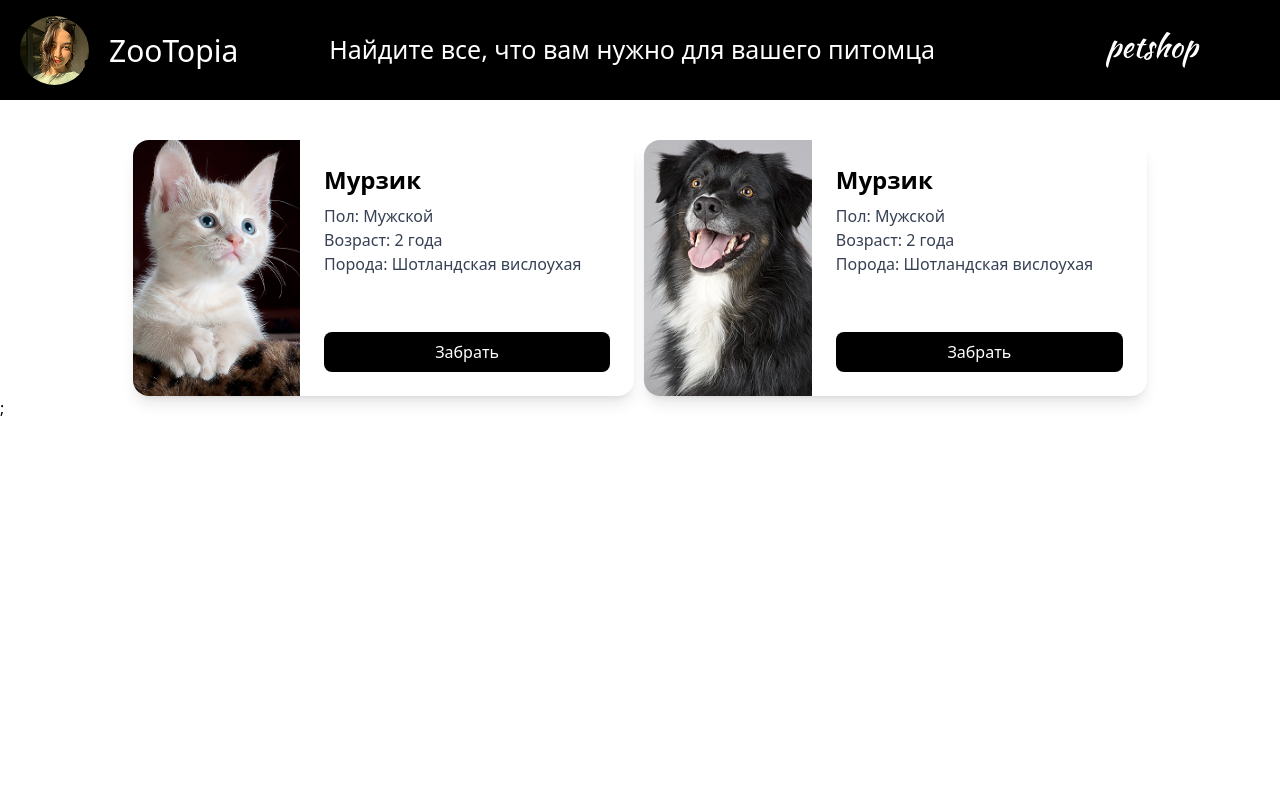
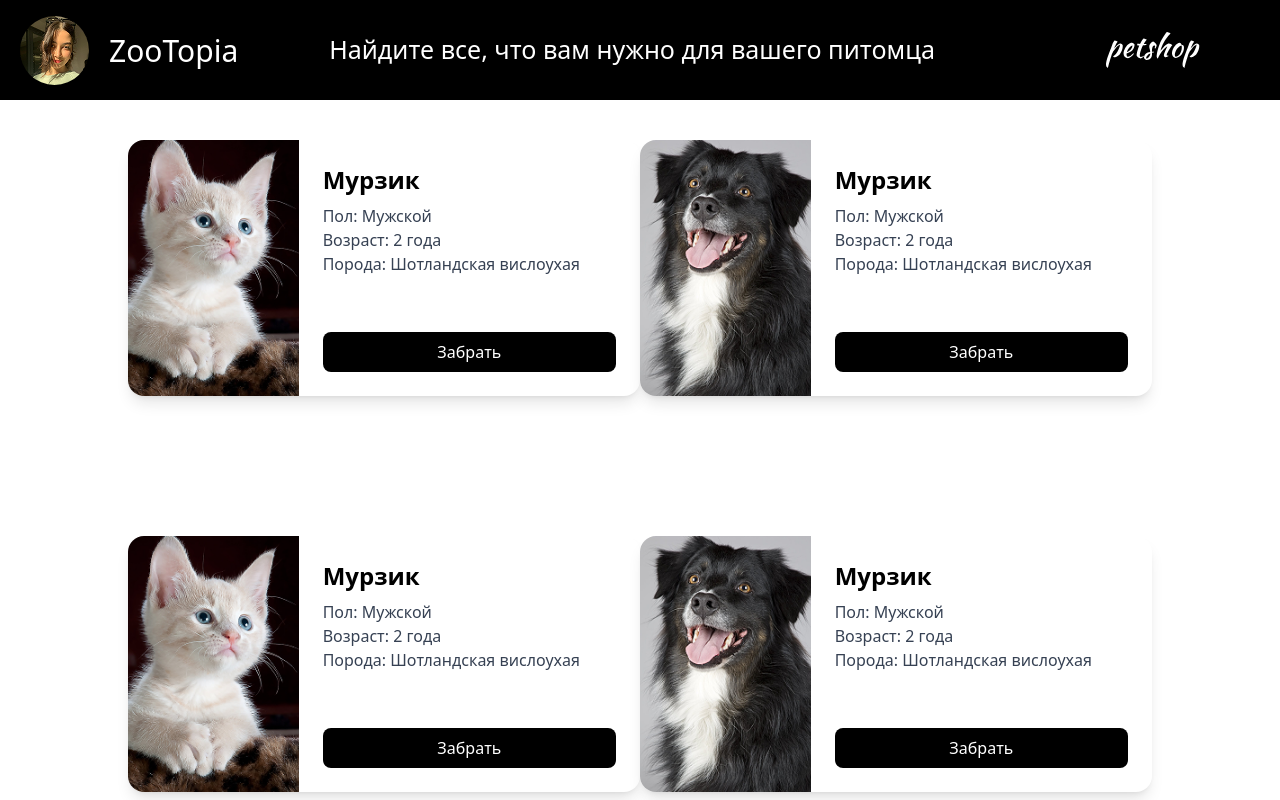
Before and after one commit to abjukm/animalsShop, a React (Vite) app: page /cats in a window 1280 px wide. Shown: the top 800 px of the page. Built offline with nearby package versions, Linux system fonts and the light colour scheme.

Commit message:
my work with react-router-dom

```diff
--- a/src/components/Header.jsx
+++ b/src/components/Header.jsx
@@ -13,9 +13,9 @@ function Header() {
     <>
       <div className="bg-black w-full fixed top-0 left-0 z-20 h-25 flex items-center">
         <div className="w-full flex justify-between items-center ml-[20px]">
-          <div className="flex items-center justify-between cursor-pointer">
+          <div className="flex items-center justify-between">
             <img
-              className="rounded-[50%] overflow-hidden transition-transform transform hover:scale-120"
+              className="rounded-[50%] overflow-hidden transition-transform transform hover:scale-120 cursor-pointer"
               src={logo}
               alt=""
               onClick={() => handleCardClick("/registr")}
--- a/src/components/Main.jsx
+++ b/src/components/Main.jsx
@@ -3,7 +3,12 @@ import { useNavigate } from "react-router-dom";
 import Photo from "../assets/img/Intro.jpg";
 import fotodog from "../assets/img/fotodog.png";
 
-const Main = () => {
+function Main() {
+  const navigate = useNavigate();
+
+  const handleCardClick = (path) => {
+    navigate(path);
+  };
   return (
     <>
       <main className="w-full ">
@@ -17,7 +22,10 @@ const Main = () => {
                   Получить скидку{" "}
                 </p>
               </div>
-              <button className="text-3xl font-bold mt-10 text-white bg-black rounded-3xl h-15 w-50 transition-transform transform hover:scale-105 hover:bg-gray-800 cursor-pointer">
+              <button
+                className="text-3xl font-bold mt-10 text-white bg-black rounded-3xl h-15 w-50 transition-transform transform hover:scale-105 hover:bg-gray-800 cursor-pointer"
+                onClick={() => handleCardClick("/join")}
+              >
                 Join
               </button>
             </div>
@@ -73,6 +81,6 @@ const Main = () => {
       </main>
     </>
   );
-};
+}
 
 export default Main;
--- a/src/components/MembershipPlans.jsx
+++ b/src/components/MembershipPlans.jsx
@@ -1,65 +1,74 @@
-import React from 'react'
+import React from "react";
+import Header from "./Header";
 
-const plans = [ {
-    title: 'Basic Membership (Free)',
+const plans = [
+  {
+    title: "Basic Membership (Free)",
     features: [
-      'Welcome package with coupons or samples',
-      'Access to member-only sales and promotions',
-      'Monthly newsletter with pet care tips and exclusive offers',
+      "Welcome package with coupons or samples",
+      "Access to member-only sales and promotions",
+      "Monthly newsletter with pet care tips and exclusive offers",
     ],
-    price: 'Free',
+    price: "Free",
   },
   {
-    title: 'Silver Membership',
+    title: "Silver Membership",
     features: [
-      'All Basic Membership benefits',
-      '5% discount on all purchases',
-      'Free birthday gift for the pet',
-      'Early access to new products',
+      "All Basic Membership benefits",
+      "5% discount on all purchases",
+      "Free birthday gift for the pet",
+      "Early access to new products",
     ],
-    price: '$50/year',
+    price: "$50/year",
   },
   {
-    title: 'Gold Membership',
+    title: "Gold Membership",
     features: [
-      'All Silver Membership benefits',
-      '10% discount on all purchases',
-      'Free grooming service twice a year',
-      'Invitations to VIP events and workshops',
-      'Priority service for grooming appointments',
+      "All Silver Membership benefits",
+      "10% discount on all purchases",
+      "Free grooming service twice a year",
+      "Invitations to VIP events and workshops",
+      "Priority service for grooming appointments",
     ],
-    price: '$100/year',
+    price: "$100/year",
   },
   {
-    title: 'Platinum Membership',
+    title: "Platinum Membership",
     features: [
-      'All Gold Membership benefits',
-      '15% discount on all purchases',
-      'Free monthly pet health checkup',
-      'Personalized pet care consultation',
-      'Free delivery service for all orders',
+      "All Gold Membership benefits",
+      "15% discount on all purchases",
+      "Free monthly pet health checkup",
+      "Personalized pet care consultation",
+      "Free delivery service for all orders",
     ],
-    price: '$200/year',
+    price: "$200/year",
   },
-]
-
+];
 
 const MembershipPlans = () => {
   return (
-    <div className='min-h-screen py-12 px-4'>
-      <h1 className='text-3xl font-bold text-center mb-10 '>Become a member; Get a discount</h1>
-      <div className='grid gap-6 md:grid-cols-2 lg:grid-cols-4 max-w-6xl mx-auto'>
-        {plans.map((plan,index) => (
-            <div key={index} className='border rounded-lg p-6 shadow-sm hover:shadow-md transition'>
-                <h2 className='text-xl font-semibold mb-4'>{plan.tittle}</h2>
-                <ul className='mb-4 space-y-2 text-sm'>
-                    {plan.features.map((feature, i) => (
-                        <li key={i}>{feature}</li>
-                    ))}
-                </ul>
-                <div className='text-center font-bold text-lg'>{plan.price}</div>
+    <div className="mt-35 w-full">
+      <Header />{" "}
+      <div className="min-h-screen py-12 px-4">
+        <h1 className="text-3xl font-bold text-center mb-10">
+          Become a member; Get a discount
+        </h1>
+        <div className="grid gap-6 md:grid-cols-2 lg:grid-cols-4 max-w-6xl mx-auto">
+          {plans.map((plan, index) => (
+            <div
+              key={index}
+              className="border rounded-lg p-6 shadow-sm hover:shadow-md transition"
+            >
+              <h2 className="text-xl font-semibold mb-4">{plan.tittle}</h2>
+              <ul className="mb-4 space-y-2 text-sm">
+                {plan.features.map((feature, i) => (
+                  <li key={i}>{feature}</li>
+                ))}
+              </ul>
+              <div className="text-center font-bold text-lg">{plan.price}</div>
             </div>
-        ))}
+          ))}
+        </div>
       </div>
     </div>
   );
--- a/src/components/Registr/Section.jsx
+++ b/src/components/Registr/Section.jsx
@@ -91,7 +91,7 @@ const Section = () => {
                 </div>
               </div>
               <div>
-                <button className="bg-black text-white font-bold py-3 px-6 rounded-full text-base flex items-center gap-2 hover:bg-gray-800 transition">
+                <button className="bg-black text-white font-bold py-3 px-6 rounded-full text-base flex items-center gap-2 hover:bg-gray-800 transition cursor-pointer">
                   LogOut
                   <span className="w-5 h-5">&#10132;</span>
                 </button>
--- a/src/helpers/AnimalsCard.jsx
+++ b/src/helpers/AnimalsCard.jsx
@@ -2,7 +2,7 @@ import React from "react";
 
 const AnimalsCard = ({ image, name, age, gender, breed }) => {
   return (
-    <div className="flex max-w-2xl rounded-2xl shadow-lg overflow-hidden bg-white">
+    <div className="flex w-2xl rounded-2xl shadow-lg overflow-hidden bg-white">
       <img src={image} alt={name} className="w-1/3 object-cover h-64" />
       <div className="w-2/3 p-6 flex flex-col justify-between">
         <div>
--- a/src/helpers/Navigation.jsx
+++ b/src/helpers/Navigation.jsx
@@ -5,8 +5,8 @@ import Birds from "../pages/Birds";
 import Fishes from "../pages/Fishes";
 import Intro from "../components/Intro";
 import Section from "../components/Registr/Section";
-
 import React from "react";
+import MembershipPlans from "../components/MembershipPlans";
 
 export const Navigation = () => {
   return (
@@ -19,9 +19,9 @@ export const Navigation = () => {
           <Route path="/birds" element={<Birds />} />
           <Route path="/fishes" element={<Fishes />} />
           <Route path="/registr" element={<Section />} />
+          <Route path="/join" element={<MembershipPlans />} />
         </Routes>
       </Router>
-      ;
     </>
   );
 };
--- a/src/pages/Birds.jsx
+++ b/src/pages/Birds.jsx
@@ -1,12 +1,13 @@
 import React from "react";
 import Header from "../components/Header";
-import AnimalsCard from "./helpers/AnimalsCard";
+import AnimalsCard from "../helpers/AnimalsCard";
 
 const Birds = () => {
   return (
     <>
       <Header />
-      <div className="mt-10 w-[80%] ml-[10%] flex flex-wrap justify-around gap-y-10">
+
+      <div className="mt-35 w-[80%] ml-[10%] flex justify-around">
         <AnimalsCard
           image={""}
           name="Аурио"
@@ -21,6 +22,8 @@ const Birds = () => {
           age="2 года"
           breed="Синица лазоревка"
         />
+      </div>
+      <div className="mt-35 w-[80%] ml-[10%] flex justify-around">
         <AnimalsCard
           image={""}
           name="Зико"
@@ -35,6 +38,9 @@ const Birds = () => {
           age="1.5 года"
           breed="Корелла"
         />
+      </div>
+
+      <div className="mt-35 w-[80%] ml-[10%] flex justify-around">
         <AnimalsCard
           image={""}
           name="Рио"
--- a/src/pages/Cats.jsx
+++ b/src/pages/Cats.jsx
@@ -24,6 +24,38 @@ function Cats() {
           breed="Шотландская вислоухая"
         />
       </div>
+      <div className="mt-35 w-[80%] ml-[10%] flex justify-around">
+        <AnimalsCard
+          image={cat}
+          name="Мурзик"
+          gender="Мужской"
+          age="2 года"
+          breed="Шотландская вислоухая"
+        />
+        <AnimalsCard
+          image={dog}
+          name="Мурзик"
+          gender="Мужской"
+          age="2 года"
+          breed="Шотландская вислоухая"
+        />
+      </div>
+      <div className="mt-35 w-[80%] ml-[10%] flex justify-around">
+        <AnimalsCard
+          image={cat}
+          name="Мурзик"
+          gender="Мужской"
+          age="2 года"
+          breed="Шотландская вислоухая"
+        />
+        <AnimalsCard
+          image={dog}
+          name="Мурзик"
+          gender="Мужской"
+          age="2 года"
+          breed="Шотландская вислоухая"
+        />
+      </div>
     </>
   );
 }
```
